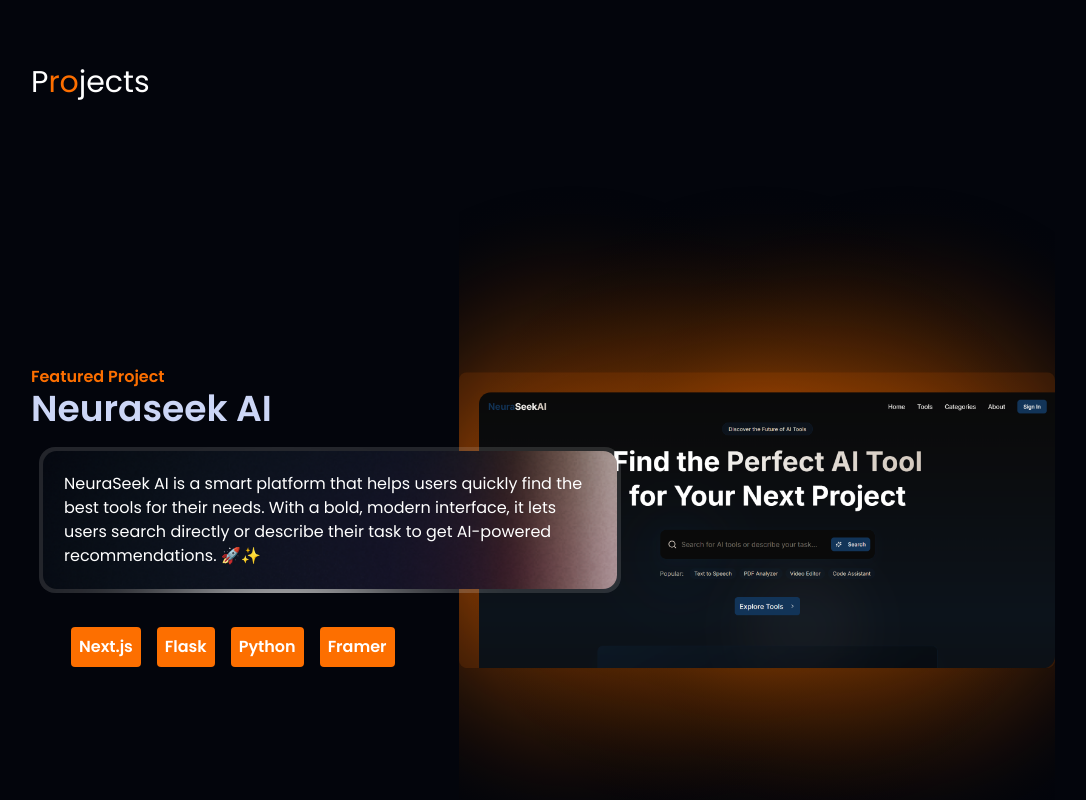
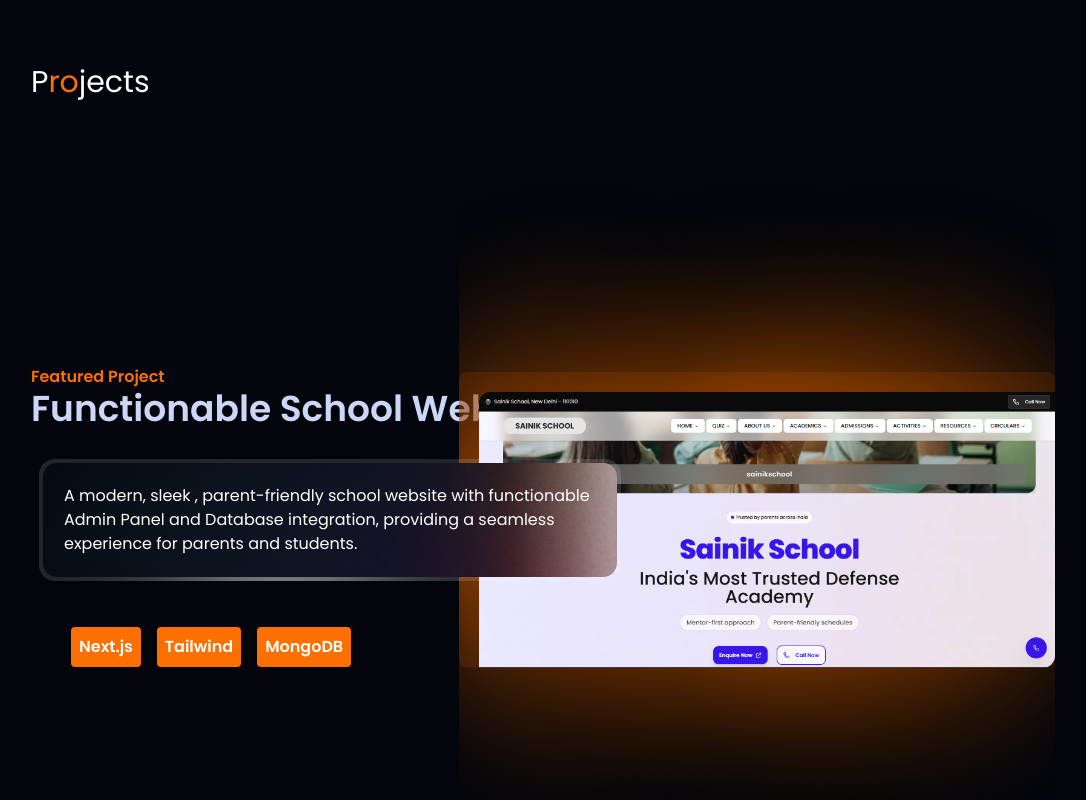
Before and after one commit to Code-With-Bhavya/bhavya-gupta, a Next.js app: page / in a window 1280 px wide. Shown: the part 1540-2340 px from the top of the page, without its empty margins (97-1183 px from the left). Built offline with nearby package versions, Linux system fonts and the light colour scheme; no server answers; the database is empty.

Commit message:
Add Functionable School Website project to Projects component with description, tags, image URL, and project link

```diff
--- a/src/components/Projects.jsx
+++ b/src/components/Projects.jsx
@@ -6,6 +6,13 @@
 const Projects = () => {
 
     const projectsData = [
+        {
+            title: 'Functionable School Website',
+            description: 'A modern, sleek , parent-friendly school website with functionable Admin Panel and Database integration, providing a seamless experience for parents and students.',
+            tags: ['Next.js', 'Tailwind', 'MongoDB'],
+            imageUrl: '/ss.png',
+            projectUrl: 'https://sainikschool820.vercel.app/'
+        },
         {
             title: 'Neuraseek AI',
             description: 'NeuraSeek AI is a smart platform that helps users quickly find the best tools for their needs. With a bold, modern interface, it lets users search directly or describe their task to get AI-powered recommendations. 🚀✨',
```
Also changed, not shown: public/ss.png (added).
